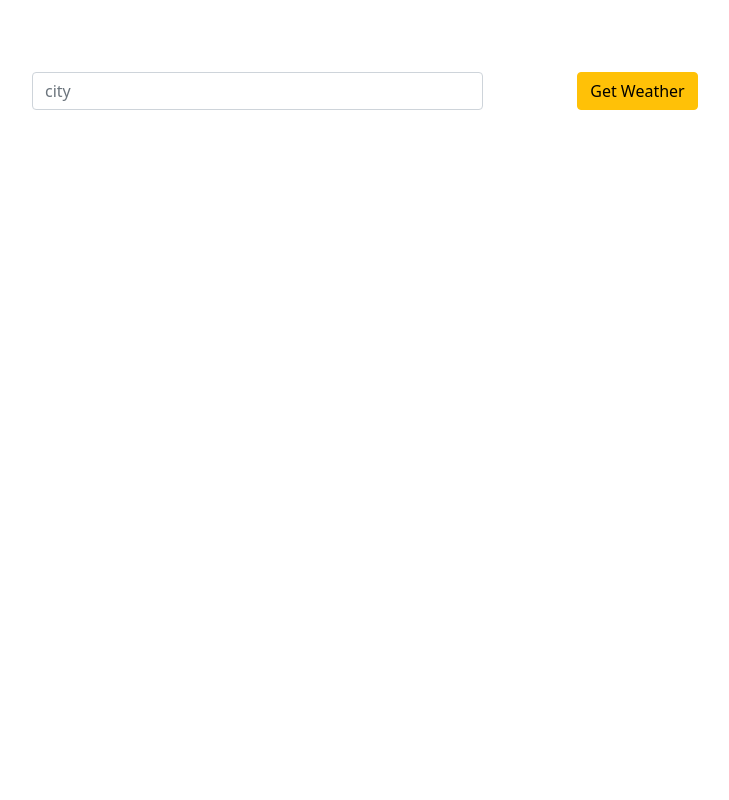
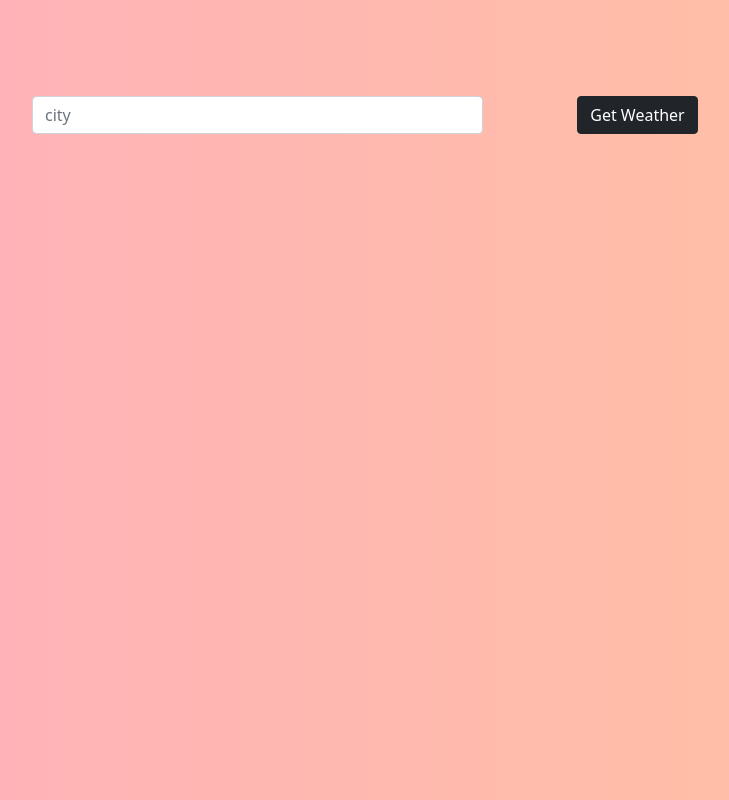
Before and after one commit to ally-petitt/weather-finder, a React (Create React App) app: page / in a window 1280 px wide. Shown: the whole page, without its empty margins (240-969 px from the left). Built offline with nearby package versions, Linux system fonts and the light colour scheme.

Commit message:
added finishing touches

```diff
--- a/src/App.css
+++ b/src/App.css
@@ -1,5 +1,7 @@
 .App {
   text-align: center;
+  background-image: linear-gradient(to right, #ffafbd, #ffc3a0);
+  min-height: 100vh;
 }
 
 .App-logo {
--- a/src/App.js
+++ b/src/App.js
@@ -92,7 +92,7 @@ function App() {
   }
 
   return (
-    <div className="App">
+    <div className="App pt-5">
       <Form getWeather={getWeather} status={status} />
       {status == 200 ? (<Weather info={state}/>) : null}
     </div>
--- a/src/components/Form.js
+++ b/src/components/Form.js
@@ -3,7 +3,7 @@ import React from 'react'
 function Form({ getWeather, status }) {
 
     return (
-        <div className="container w-100 py-4 my-5">
+        <div className="container w-100 pb-4 my-5">
             <form onSubmit={getWeather}>
                 <div className="row d-flex justify-content-center">
                     <div className="col-md-5 d-flex flex-column align-items-start">
@@ -15,7 +15,7 @@ function Form({ getWeather, status }) {
                             : null}
                     </div>
                     <div className="col-md-3">
-                        <button className="btn btn-warning" type="submit">Get Weather</button>
+                        <button className="btn btn-dark" type="submit">Get Weather</button>
                     </div>
                 </div>
             </form>
--- a/src/components/Weather.js
+++ b/src/components/Weather.js
@@ -2,7 +2,7 @@ import React from 'react'
 
 function Weather({ info }) {
     return (
-        <div className="container">
+        <div className="container text-dark">
           <div className="cards">
               <h1>{info.city}, {info.country}</h1>
               <h5 className="py-4">
```
